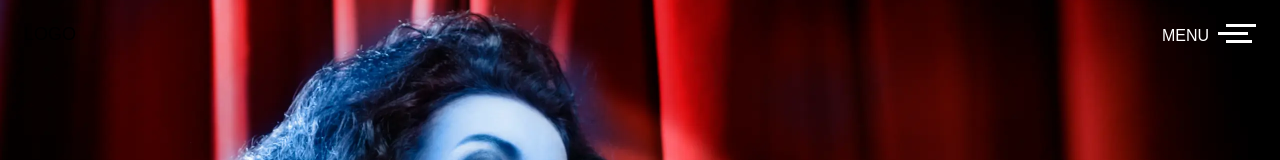
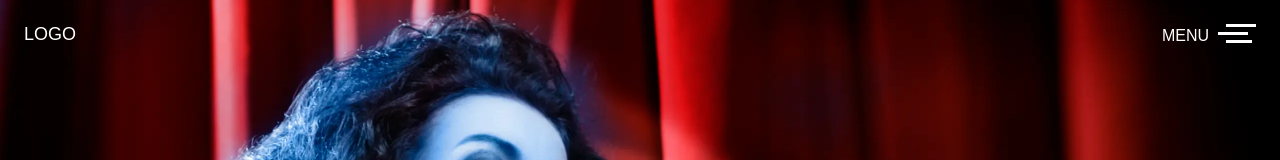
Before and after one commit to palmwebsite/photoFashion, a Next.js app: page / in a window 1280 px wide. Shown: the top 160 px of the page. Built offline with nearby package versions, Linux system fonts and the light colour scheme.

Commit message:
small fix

```diff
--- a/src/app/components/menu/Menu.tsx
+++ b/src/app/components/menu/Menu.tsx
@@ -12,18 +12,18 @@ export function Menu() {
   const pathname = usePathname();
   const menuBgIsDark = DARK_PAGES.includes(pathname);
   const [isActive, setIsActive] = useState(false);
-  const hamburgerColor: ColorScheme = menuBgIsDark ? "light" : "dark";
+  const iconsColor: ColorScheme = menuBgIsDark ? "light" : "dark";
   return (
     <div
       className={`${style.menu} ${isActive ? style.isVisible : ""} ${
         menuBgIsDark ? style.bgDark : style.bgLight
       }`}
     >
-      <Logo />
+      <Logo color={iconsColor} />
       <Hamburger
         onClick={() => setIsActive(!isActive)}
         isActive={isActive}
-        hamburgerColor={hamburgerColor}
+        hamburgerColor={iconsColor}
       />
       <div className={`${style.heightFullVp} `}>
         {/* this is what opens fully and where user sees the menu when they have clicked the menu button */}
```
